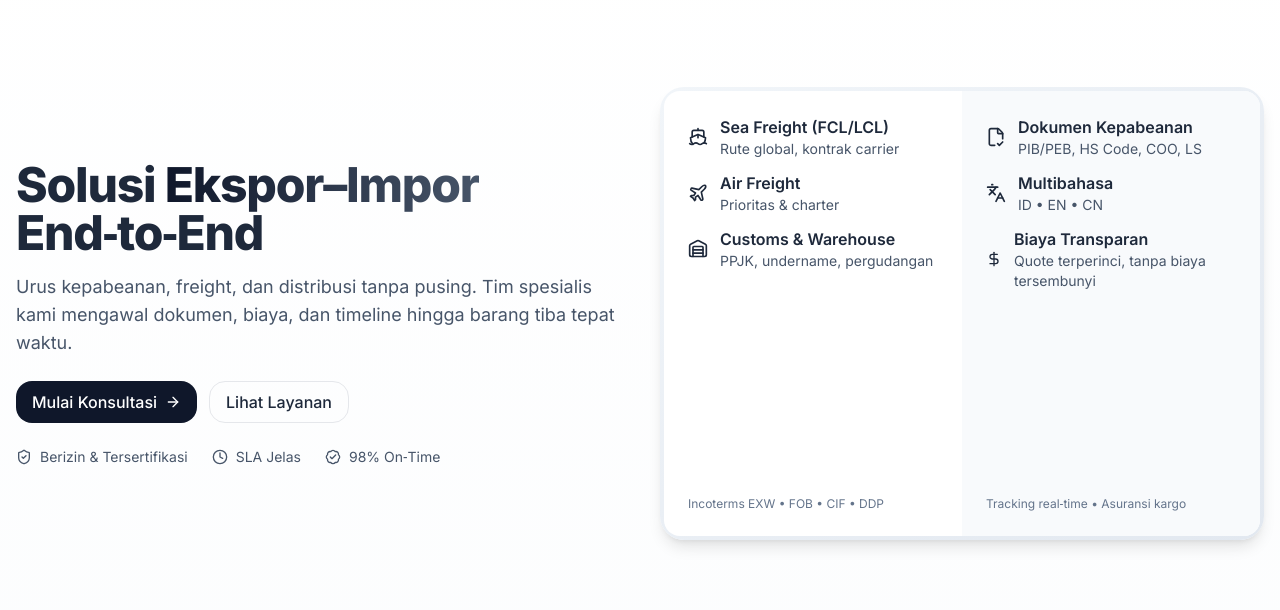
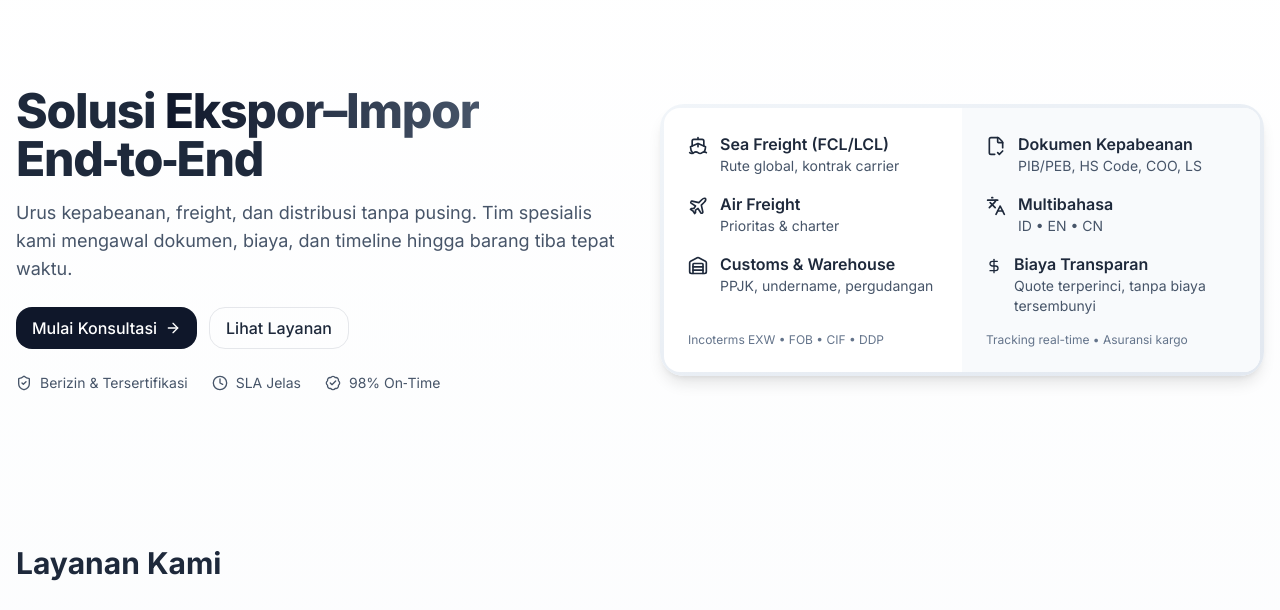
Before and after one commit to alpuketmirah-art/Jaring-Mas-Cargo, a plain HTML site: page index.html in a window 1280 px wide. Shown: the part 110-720 px from the top of the page. Drawn offline with nearby package versions, Linux system fonts and the light colour scheme.

Commit message:
Update index.html

```diff
--- a/index.html
+++ b/index.html
@@ -104,23 +104,27 @@
         </div>
       </div>
       <div class="relative">
-        <div class="aspect-[4/3] rounded-3xl bg-gradient-to-br from-slate-100 to-slate-200 p-1 shadow-lg">
-          <div class="h-full w-full rounded-2xl bg-white grid grid-cols-2">
-            <div class="p-6 flex flex-col justify-between">
-              <div class="space-y-3">
-                <div class="flex items-center gap-3"><i data-lucide="ship" class="w-5 h-5"></i>
+<div class="aspect-auto rounded-3xl bg-gradient-to-br from-slate-100 to-slate-200 p-1 shadow-lg">
+  <div class="h-full w-full rounded-2xl bg-white grid grid-cols-1 md:grid-cols-2">
+    <!-- Kolom kiri -->
+    <div class="p-6 flex flex-col justify-between space-y-4">
+      <div class="space-y-4">
+        <div class="flex items-start gap-3">
+          <i data-lucide="ship" class="w-5 h-5 mt-1"></i>
           <div>
             <div class="font-semibold">Sea Freight (FCL/LCL)</div>
             <div class="text-sm text-slate-600">Rute global, kontrak carrier</div>
           </div>
         </div>
-                <div class="flex items-center gap-3"><i data-lucide="plane" class="w-5 h-5"></i>
+        <div class="flex items-start gap-3">
+          <i data-lucide="plane" class="w-5 h-5 mt-1"></i>
           <div>
             <div class="font-semibold">Air Freight</div>
             <div class="text-sm text-slate-600">Prioritas & charter</div>
           </div>
         </div>
-                <div class="flex items-center gap-3"><i data-lucide="warehouse" class="w-5 h-5"></i>
+        <div class="flex items-start gap-3">
+          <i data-lucide="warehouse" class="w-5 h-5 mt-1"></i>
           <div>
             <div class="font-semibold">Customs & Warehouse</div>
             <div class="text-sm text-slate-600">PPJK, undername, pergudangan</div>
@@ -129,28 +133,33 @@
       </div>
       <div class="text-xs text-slate-500">Incoterms EXW • FOB • CIF • DDP</div>
     </div>
-            <div class="p-6 bg-slate-50 rounded-tr-2xl rounded-br-2xl flex flex-col justify-between">
-              <div class="space-y-3">
-                <div class="flex items-center gap-3"><i data-lucide="file-check-2" class="w-5 h-5"></i>
+
+    <!-- Kolom kanan -->
+    <div class="p-6 bg-slate-50 rounded-b-2xl md:rounded-bl-none md:rounded-r-2xl flex flex-col justify-between space-y-4">
+      <div class="space-y-4">
+        <div class="flex items-start gap-3">
+          <i data-lucide="file-check-2" class="w-5 h-5 mt-1"></i>
           <div>
             <div class="font-semibold">Dokumen Kepabeanan</div>
             <div class="text-sm text-slate-600">PIB/PEB, HS Code, COO, LS</div>
           </div>
         </div>
-                <div class="flex items-center gap-3"><i data-lucide="languages" class="w-5 h-5"></i>
+        <div class="flex items-start gap-3">
+          <i data-lucide="languages" class="w-5 h-5 mt-1"></i>
           <div>
             <div class="font-semibold">Multibahasa</div>
             <div class="text-sm text-slate-600">ID • EN • CN</div>
           </div>
         </div>
-                <div class="flex items-center gap-3"><i data-lucide="dollar-sign" class="w-5 h-5"></i>
+        <div class="flex items-start gap-3">
+          <i data-lucide="dollar-sign" class="w-5 h-5 mt-1"></i>
           <div>
             <div class="font-semibold">Biaya Transparan</div>
             <div class="text-sm text-slate-600">Quote terperinci, tanpa biaya tersembunyi</div>
           </div>
         </div>
       </div>
-              <div class="text-xs text-slate-500">Tracking real‑time • Asuransi kargo</div>
+      <div class="text-xs text-slate-500">Tracking real-time • Asuransi kargo</div>
     </div>
   </div>
 </div>
```
Lines whose indentation alone changed are shown as unchanged.
